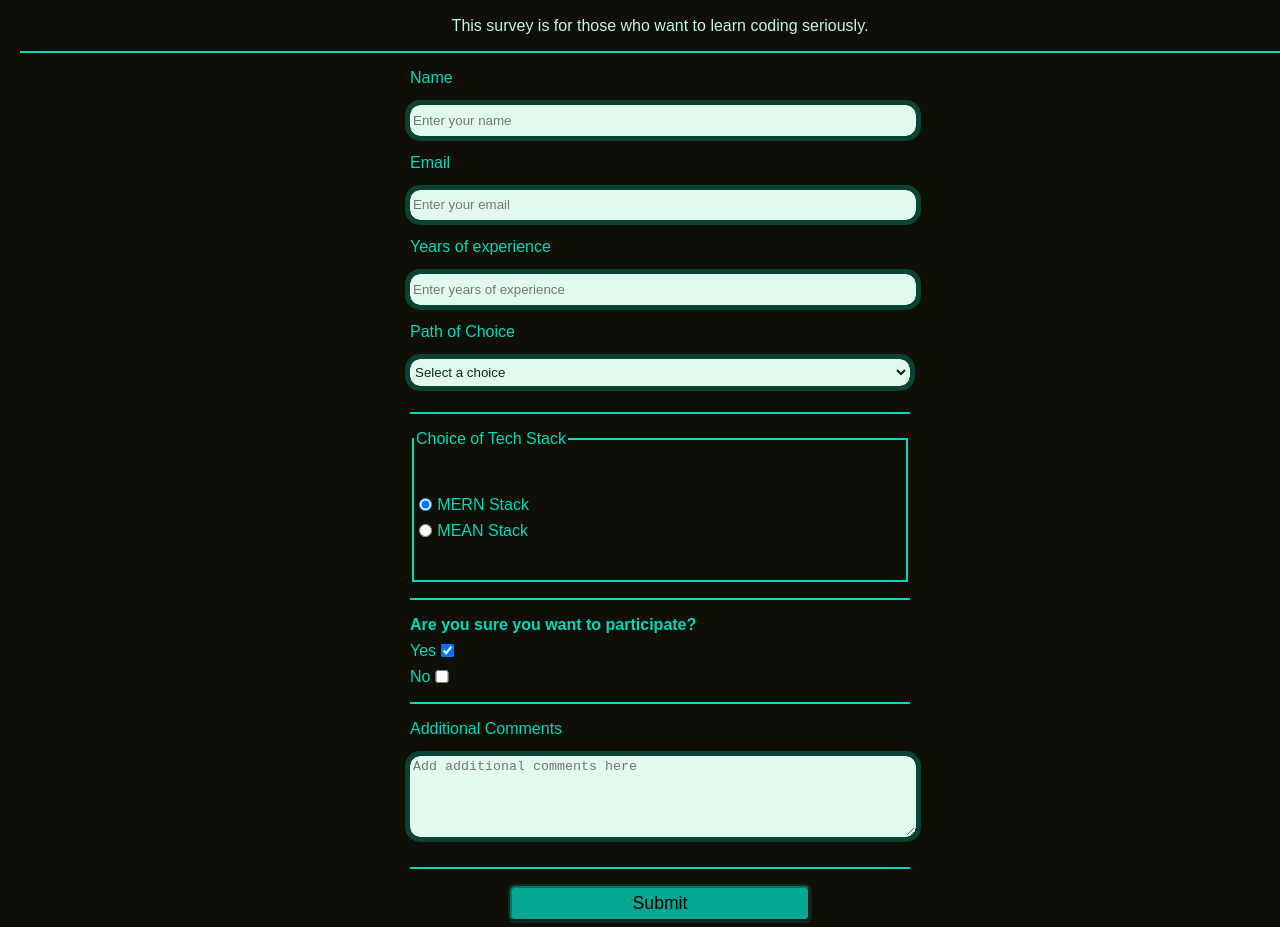
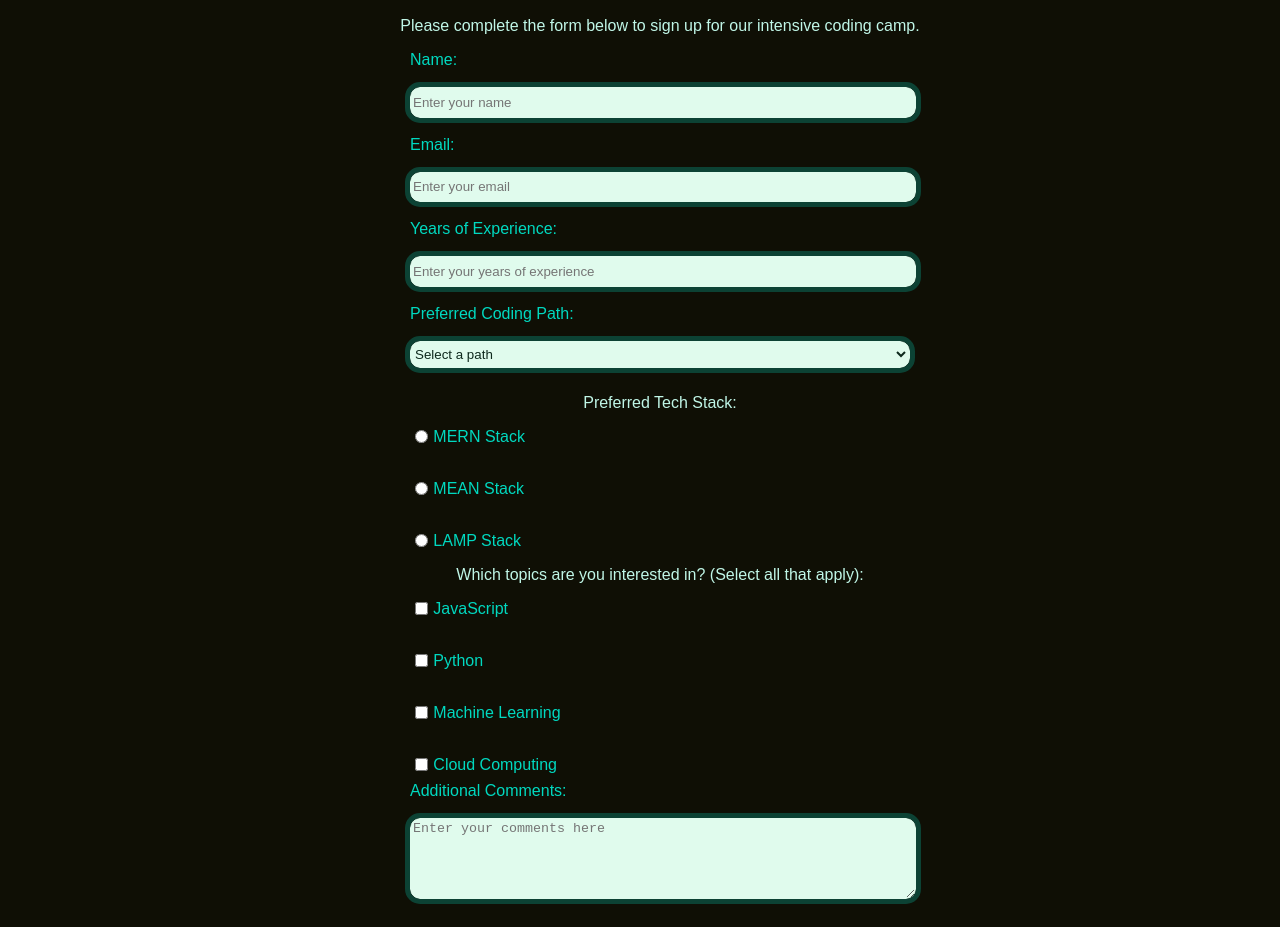
Before and after one commit to h-yzeng/Survey-Form, a plain HTML site: page index.html in a window 1280 px wide. Shown: the part 104-1031 px from the top of the page. Drawn offline with Linux system fonts and the light colour scheme.

Commit message:
Update index.html
Update index.html with modern UI design and improved structure

- Revamped form layout for better user experience
- Associated labels with inputs using 'for' and 'id' attributes for accessibility
- Added new options to dropdown and radio button selections
- Ensured all required IDs and attributes are present to satisfy the 44 tests
- Updated header and footer content for a cleaner look

```diff
--- a/index.html
+++ b/index.html
@@ -3,52 +3,69 @@
 <head>
   <meta charset="utf-8">
   <meta name="viewport" content="width=device-width, initial-scale=1.0">
+  <title>Coding Camp Survey Form</title>
   <link rel="stylesheet" type="text/css" href="styles.css">
-  <title>My Survey Form</title>
 </head>
 <body>
   <header>
-    <h1 id="title">Coding Camp</h1>
-    <p id="description">This survey is for those who want to learn coding seriously.</p>
+    <h1 id="title">Join the Coding Camp</h1>
+    <p id="description">Please complete the form below to sign up for our intensive coding camp.</p>
   </header>
-  <div class="section-divider"></div>
   <main>
     <form id="survey-form">
-      <label id="name-label">Name</label>
-      <input id="name" type="text" placeholder="Enter your name" required>
+      <div class="form-group">
+        <label id="name-label" for="name">Name:</label>
+        <input id="name" type="text" placeholder="Enter your name" required>
+      </div>
 
-      <label id="email-label">Email</label>
-      <input id="email" type="email" placeholder="Enter your email" required>
+      <div class="form-group">
+        <label id="email-label" for="email">Email:</label>
+        <input id="email" type="email" placeholder="Enter your email" required>
+      </div>
 
-      <label id="number-label">Years of experience</label>
-      <input id="number" type="number" placeholder="Enter years of experience" min="0" max="100" required>
+      <div class="form-group">
+        <label id="number-label" for="number">Years of Experience:</label>
+        <input id="number" type="number" min="0" max="50" placeholder="Enter your years of experience" required>
+      </div>
 
-      <label for="dropdown">Path of Choice</label>
-      <select id="dropdown" name="codepath">
-        <option value="" disabled selected>Select a choice</option>
-        <option>Front-end Web Development</option>
-        <option>Back-end Web Development</option>
-        <option>Full-stack Web Development</option>
-      </select>
-      <div class="section-divider"></div>
-      <fieldset>
-        <legend>Choice of Tech Stack</legend>
-        <label for="mern"><input type="radio" id="mern" name="stack" value="MERN" checked> MERN Stack</label>
-        <label for="mean"><input type="radio" id="mean" name="stack" value="MEAN">MEAN Stack</label>
-      </fieldset>
-      <div class="section-divider"></div>
-      <label for="confirmation" id="confirmation">Are you sure you want to participate?</label>
-      <label for="yes">Yes <input type="checkbox" id="yes" value="Yes" checked></label>
-      <label for="no">No<input type="checkbox" id="no" value="No"></label>
-      <div class="section-divider"></div>
-      <label for="commentsarea">Additional Comments</label>
-      <textarea id="textarea" name="textarea" rows="5" cols="25" placeholder="Add additional comments here"></textarea>
-      <div class="section-divider"></div>
-      <input type="submit" id="submit" value="Submit">
+      <div class="form-group">
+        <label for="dropdown">Preferred Coding Path:</label>
+        <select id="dropdown" name="codepath" required>
+          <option value="" disabled selected>Select a path</option>
+          <option value="frontend">Front-end Web Development</option>
+          <option value="backend">Back-end Web Development</option>
+          <option value="fullstack">Full-stack Web Development</option>
+          <option value="datascience">Data Science</option>
+        </select>
+      </div>
+
+      <div class="form-group">
+        <p>Preferred Tech Stack:</p>
+        <label><input type="radio" name="stack" value="MERN" required> MERN Stack</label><br>
+        <label><input type="radio" name="stack" value="MEAN"> MEAN Stack</label><br>
+        <label><input type="radio" name="stack" value="LAMP"> LAMP Stack</label>
+      </div>
+
+      <div class="form-group">
+        <p>Which topics are you interested in? (Select all that apply):</p>
+        <label><input type="checkbox" name="interests" value="JavaScript"> JavaScript</label><br>
+        <label><input type="checkbox" name="interests" value="Python"> Python</label><br>
+        <label><input type="checkbox" name="interests" value="Machine Learning"> Machine Learning</label><br>
+        <label><input type="checkbox" name="interests" value="Cloud Computing"> Cloud Computing</label>
+      </div>
+
+      <div class="form-group">
+        <label for="comments">Additional Comments:</label>
+        <textarea id="textarea" name="comments" rows="5" cols="30" placeholder="Enter your comments here"></textarea>
+      </div>
+
+      <div class="form-group">
+        <input id="submit" type="submit" value="Submit">
+      </div>
     </form>
   </main>
-  <footer id="form-footer">
-  <p>&copy; 2023 Coding Camp Survey</p>
-</footer>
+  <footer>
+    <p>&copy; 2023 Coding Camp Survey</p>
+  </footer>
 </body>
 </html>
```
